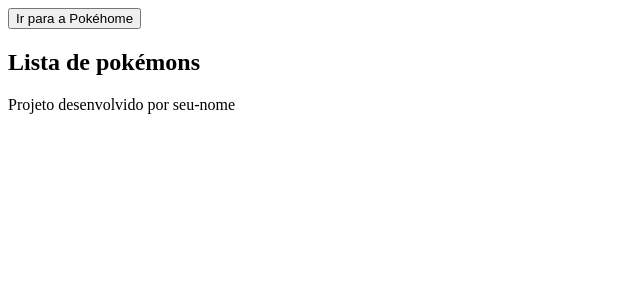
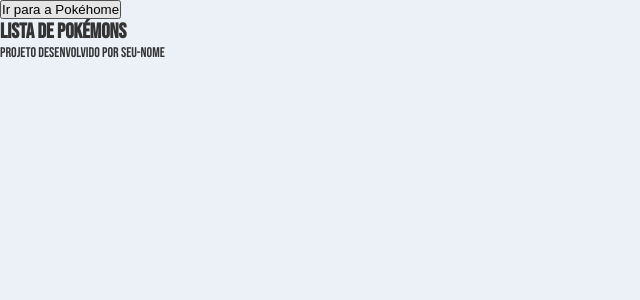
Before and after one commit to joaobispo2077/pokedex, a Next.js app: page /pokemons in a window 1280 px wide. Shown: the top 300 px of the page, without its empty margins (0-640 px from the left). Built offline with nearby package versions, Linux system fonts and the light colour scheme.

Commit message:
feat: add global styles

```diff
--- a/src/pages/_app.js
+++ b/src/pages/_app.js
@@ -1,5 +1,15 @@
+import Head from 'next/head';
+import '../styles/global.css';
+
 function MyApp({ Component, pageProps }) {
-  return <Component {...pageProps} />
+  return (
+    <>
+      <Head>
+        <link rel="preconnect" href="https://fonts.gstatic.com" />
+        <link href="https://fonts.googleapis.com/css2?family=Bebas+Neue&family=Roboto:wght@500&display=swap" rel="stylesheet" />
+      </Head>
+      <Component {...pageProps} />
+    </>)
 }
 
 export default MyApp
--- a/src/pages/pokemons/index.js
+++ b/src/pages/pokemons/index.js
@@ -1,13 +1,13 @@
-import Head from 'next/head'
+import Head from 'next/head';
 import NextLink from 'next/link';
 import Footer from '../../components/Footer';
 
 export default function Pokemons() {
   return (
     <>
-      <Head>
-        <title>Pokémons</title>
-      </Head>
+
+      <title>Pokémons</title>
+
       <main>
         <header>
           <NextLink href="/">
--- /dev/null
+++ b/src/styles/global.css
@@ -0,0 +1,26 @@
+:root {
+  --main-background: #ecf1f8;
+  --main-font-color:#333;
+}
+
+* {
+  margin: 0;
+  padding: 0;
+  outline: 0;
+  box-sizing:  border-box;
+}
+
+html, body, #__next {
+  height: 100%;
+}
+
+body {
+  font: 14px 'Bebas Neue', sans-serif;
+  background: var(--main-background);
+  color: var(--main-font-color);
+  -webkit-font-smoothing: antialiased !important;
+}
+
+ul {
+  list-style: none;
+}
```
Also changed, not shown: 1 other file (tests, documents, lock files or other folders).
